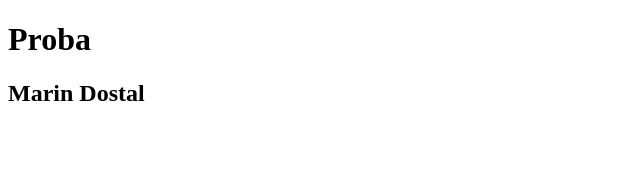
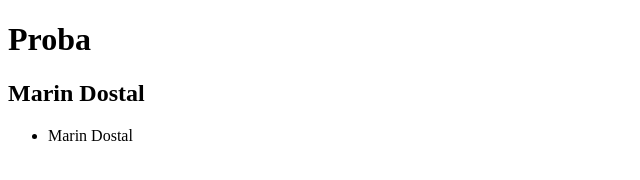
Before and after one commit to mados95/Marin-Parcijalni, a plain HTML site: page index.html in a window 1280 px wide. Shown: the whole page, without its empty margins (0-640 px from the left). Drawn offline with Linux system fonts and the light colour scheme.

Commit message:
Nova list

```diff
--- a/index.html
+++ b/index.html
@@ -10,6 +10,9 @@
     <h1>Proba</h1>
     <main>
         <h2>Marin Dostal</h2>
+        <ul>
+            <li>Marin Dostal</li>
+        </ul>
     </main>
 </body>
 </html>
```
